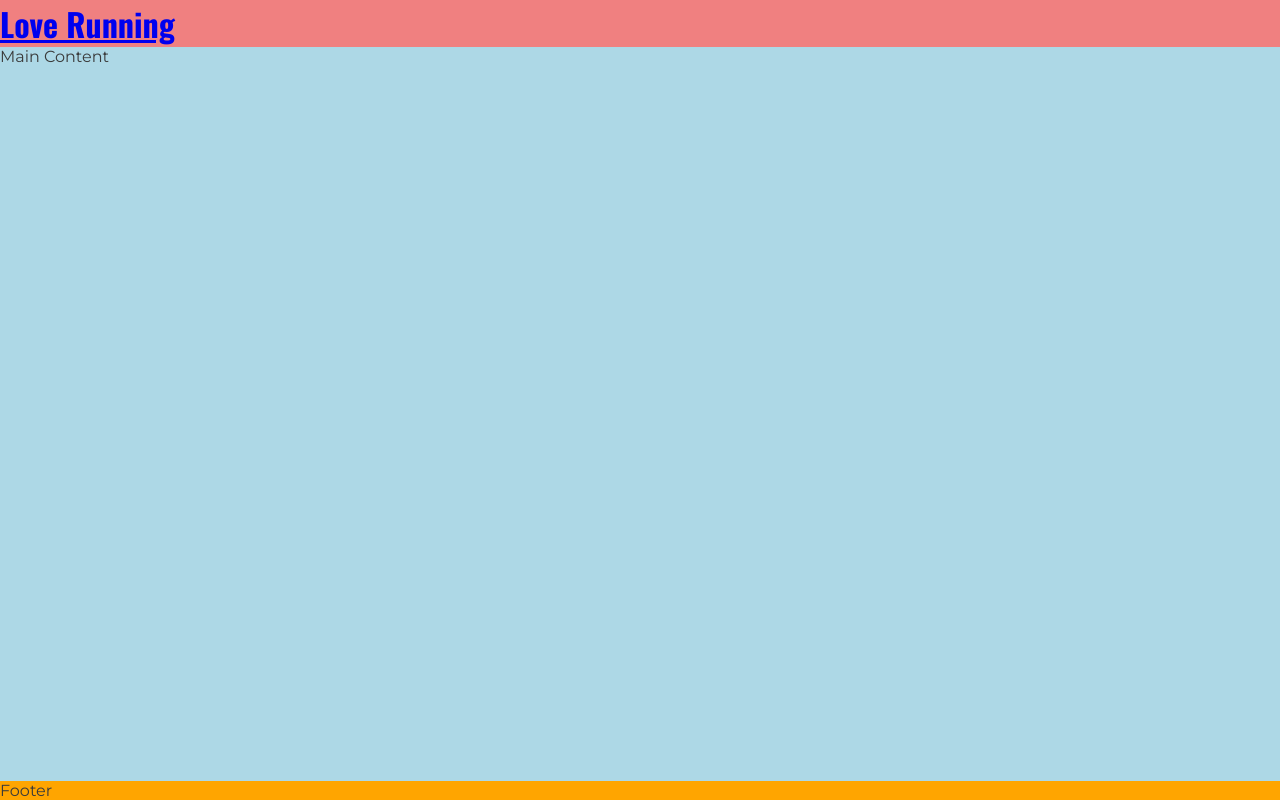
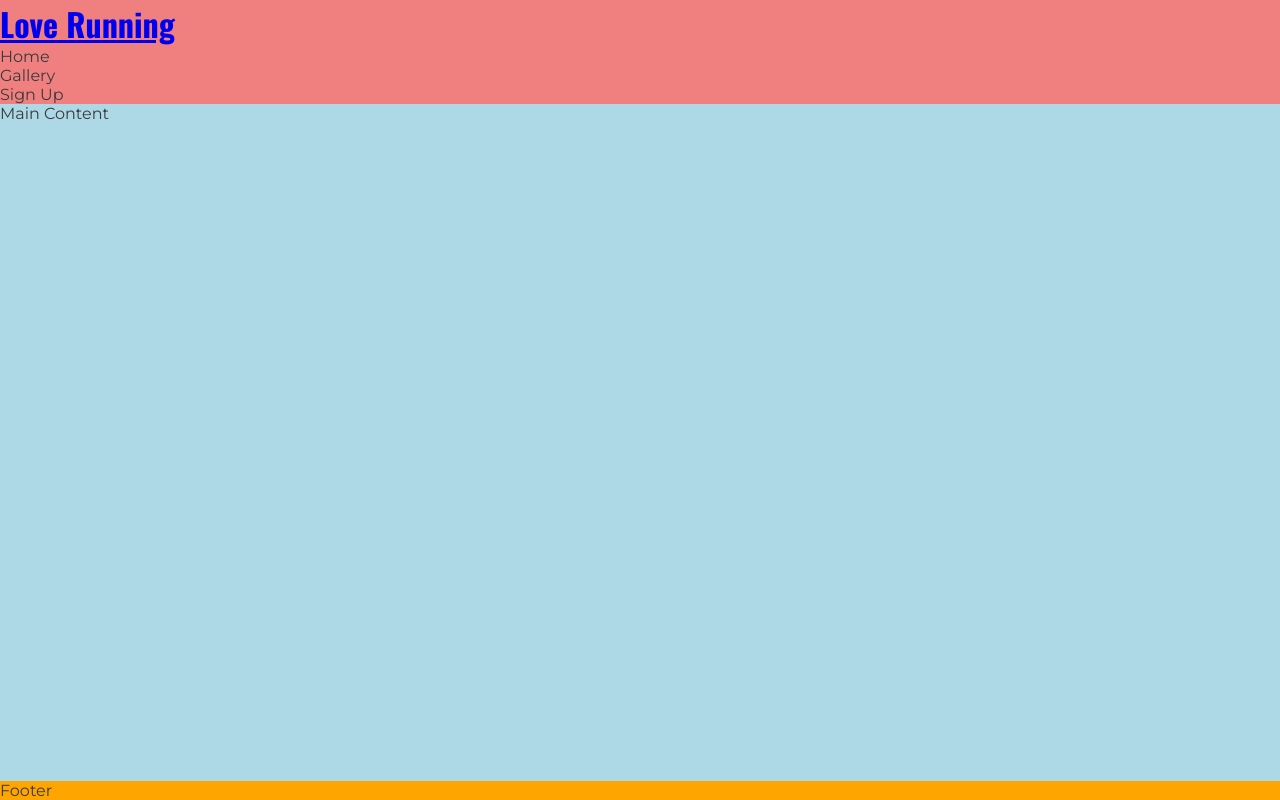
Before and after one commit to moloneb2/Running-Project, a plain HTML site: page index.html in a window 1280 px wide. Drawn offline with nearby package versions, Linux system fonts and the light colour scheme.

Commit message:
create navigation section

```diff
--- a/index.html
+++ b/index.html
@@ -26,7 +26,15 @@
   <header>
     <a href="index.html">
       <h1 id="logo">Love Running</h1>
-  </a> </header>
+    </a>
+    <nav>
+      <ul>
+        <li href="">Home</li>
+        <li href="">Gallery</li>
+        <li href="">Sign Up</li>
+      </ul>
+    </nav>
+  </header>
   <!--main-->
   <main>Main Content</main>
   <!--footer-->
```
Lines whose indentation alone changed are shown as unchanged.
